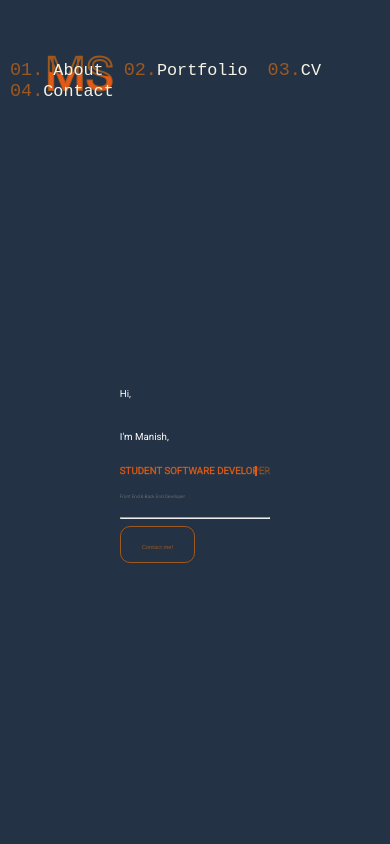
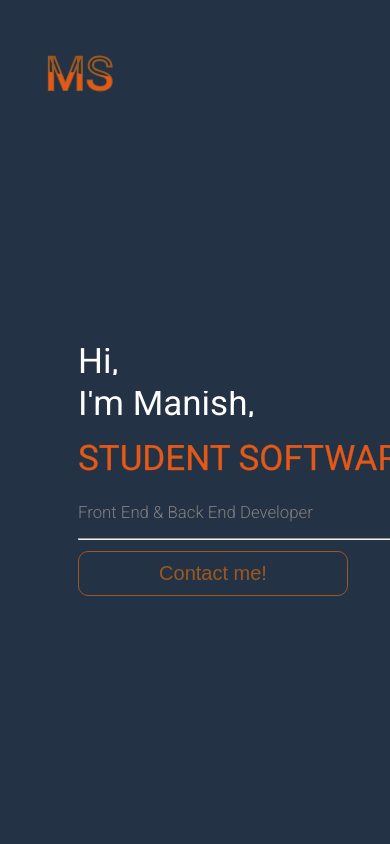
Before and after one commit to Manish946/Personalcv, an Angular app: page / in a window 390 px wide. Shown: the top 844 px of the page. Built offline with nearby package versions, Linux system fonts and the light colour scheme.

Commit message:
Responsive Complete.

```diff
--- a/src/app/Components/contact/contact.component.css
+++ b/src/app/Components/contact/contact.component.css
@@ -3,6 +3,7 @@
   /*Flexes new element in column flow.*/
   flex-flow: column;
   height: 60%;
+  width: 100%;
 }
 
 .contact .contact-content {
@@ -24,19 +25,26 @@
   align-items: center;
   font-family: monospace;
   font-size: 1.9em;
-  width: 700px;
-
+  display: flex;
+  text-align: center;
+}
+.contact-headline::after{
+  content: '';
+  flex: 1;
+  margin-left: 1rem;
+  height: 1px;
+  background-color: rgb(122, 121, 121);
 }
 
+
 .form {
-  display: flex;
-  width: 50%;
   justify-content: center;
   align-items: center;
   text-align: center;
   color: rgb(179, 180, 180);
   font-family: monospace;
   font-size: 1.2em;
+
 }
 
 .button-container {
@@ -74,15 +82,10 @@
   }
 
   .form {
-    display: flex;
-    width: 80%;
-    justify-content: center;
-    align-items: center;
-    text-align: center;
-    color: rgb(179, 180, 180);
-    font-family: monospace;
-    font-size: 1.2em;
-    overflow: hidden;
+
+    width: 90%;
+    grid-column: 1 / span 2;
+
   }
 
 }
--- a/src/app/Components/contact/contact.component.html
+++ b/src/app/Components/contact/contact.component.html
@@ -6,7 +6,7 @@
           >04.</span
         >Get In Touch
       </h1>
-    </div>
+
     <div class="form">
       <span>
         <span
@@ -25,4 +25,5 @@
       </div>
     </a>
   </div>
+  </div>
 </div>
--- a/src/app/Components/cv/cv.component.css
+++ b/src/app/Components/cv/cv.component.css
@@ -59,7 +59,7 @@
 @media (max-width: 1080px) {
 
     .cv-container {
-        max-width: 80%;
+        max-width: 90%;
         left: 0%;
         right: 0%;
       }
--- a/src/app/Components/footer/footer.component.css
+++ b/src/app/Components/footer/footer.component.css
@@ -4,8 +4,41 @@
     justify-content: center;
     align-items: center;
     height: 10%;
+    width: 100%;
+
     color: rgb(174, 181, 187);
 }
+
+.footer-content{
+    flex: 1 1 auto;
+    justify-content: center;
+    align-items: center;
+    display: flex;
+    flex-flow: column;
+    width: 100%;
+}
+
+.footer-container{
+    display: grid;
+    grid-template-columns: 700px;
+    grid-gap: 35px;
+    padding: 10px;
+}
+
+.footer-text{
+    text-align: center;
+    grid-column: 1 / span 2;
+    padding: 0%;
+    margin: 0%;
+}
+
+.footer-links {
+    text-align: center;
+    grid-column: 1 / span 2;
+    padding: 0%;
+    margin: 0%;
+}
+
 .list
 {
     text-decoration: none;
@@ -17,3 +50,14 @@
     color: white;
     padding-right: 10px;
 }
+
+
+@media (max-width: 1080px) {
+    .footer-container{
+        max-width: 90%;
+        left: 0%;
+        right: 0%;
+    }
+
+
+  }
--- a/src/app/Components/footer/footer.component.html
+++ b/src/app/Components/footer/footer.component.html
@@ -1,9 +1,12 @@
 <div class="footer">
-  <span>
+  <div class="footer-content">
+    <div class="footer-container">
+
+  <span class="footer-text">
     Designed and Built By <span style="color: #9c581f;">Manish Shrestha </span>
   </span>
 
-  <div>
+  <div class="footer-links">
       <li class="list">
           <a href="https://github.com/Manish946" target="_blank">
            Github
@@ -16,3 +19,7 @@
       </li>
   </div>
 </div>
+</div>
+
+
+</div>
--- a/src/app/Components/home/home.component.css
+++ b/src/app/Components/home/home.component.css
@@ -6,18 +6,17 @@
   height: 100%;
   overflow: visible;
   justify-content: space-around;
-  align-self: baseline
+  align-self: baseline;
 }
 
 /*Parent Nav DIV with 2 Absolute positioned element*/
 .nav-bar {
-  position:sticky;
+  position: sticky;
   position: -webkit-sticky;
   top: 0;
   padding: 50px;
   flex: 0 1 auto;
   display: block;
-
 }
 
 /*---------------------------------------------------------------------------------------------------------*/
@@ -44,7 +43,7 @@
   color: transparent;
   transform: translate(-50);
   font-size: 3.5em;
-  font-weight:normal;
+  font-weight: normal;
 }
 
 .button-content h1:nth-child(1) {
@@ -173,20 +172,20 @@
   flex-flow: column;
 }
 .home-content h1 {
-  font-size: 2.5vw;
-  line-height: 2.5vw;
+  font-size: 2.5em;
+  line-height: 2.5em;
 }
 
 .home-content .content {
   position: relative;
-  font-size: 2.5vw;
+  font-size: 2.5em;
   color: transparent;
   -webkit-text-stroke: 0.1vw #9c581f;
   text-transform: uppercase;
   overflow: hidden;
   animation: animate-intro 2s ease-in;
   white-space: pre;
-  line-height: 2.5vw;
+  line-height: 1.5em;
 }
 
 .home-content .content::before {
@@ -203,7 +202,7 @@
   overflow: hidden;
   animation: animate-context 5s linear infinite;
   animation-delay: 1.8s;
-  line-height: 2.5vw;
+  line-height: 1.5em;
 }
 
 .line {
@@ -241,14 +240,12 @@
   line-height: 2.5vw;
 }
 
-
-.home-content .intro-text-small{
-    font-size: 1.2vw;
-    overflow: hidden;
-    animation: animate-intro 1.5s ease-in-out;
-    line-height: 2.5vw;
+.home-content .intro-text-small {
+  font-size: 1.2em;
+  overflow: hidden;
+  animation: animate-intro 1.5s ease-in-out;
+  line-height: 1.2em;
   white-space: pre;
-
 }
 @keyframes animate-intro {
   0%,
@@ -298,13 +295,27 @@
   }
 }
 
-
-
-
 /* Responsive */
 
-@media (max-width:500px){
+@media (max-width: 700px) {
+  .home-content {
+    margin-left: 20%;
+    margin-right: auto;
+  }
+}
 
+@media (max-width: 750px) {
+  .navMenu {
+    display: none;
 
+  }
 
+  .nav-bar {
+    position: relative;
+    position: -webkit-sticky;
+    top: 0;
+    padding: 50px;
+    flex: 0 1 auto;
+    display: block;
+  }
 }
--- a/src/app/Components/home/home.component.html
+++ b/src/app/Components/home/home.component.html
@@ -11,7 +11,6 @@
             </div>
         </button>
     </a>
-
 
   </div>
 
@@ -40,7 +39,7 @@
         <a style="text-decoration: none" href="mailto:manishestha@gmail.com">
         <div class="button-container">
             <button class="content-button">
-                <span style="font-weight:lighter; font-size: 1.5vw; " >Contact me!</span>
+                <span style="font-weight:lighter; font-size: 1.5em; " >Contact me!</span>
             </button>
         </div>
         </a>
```
